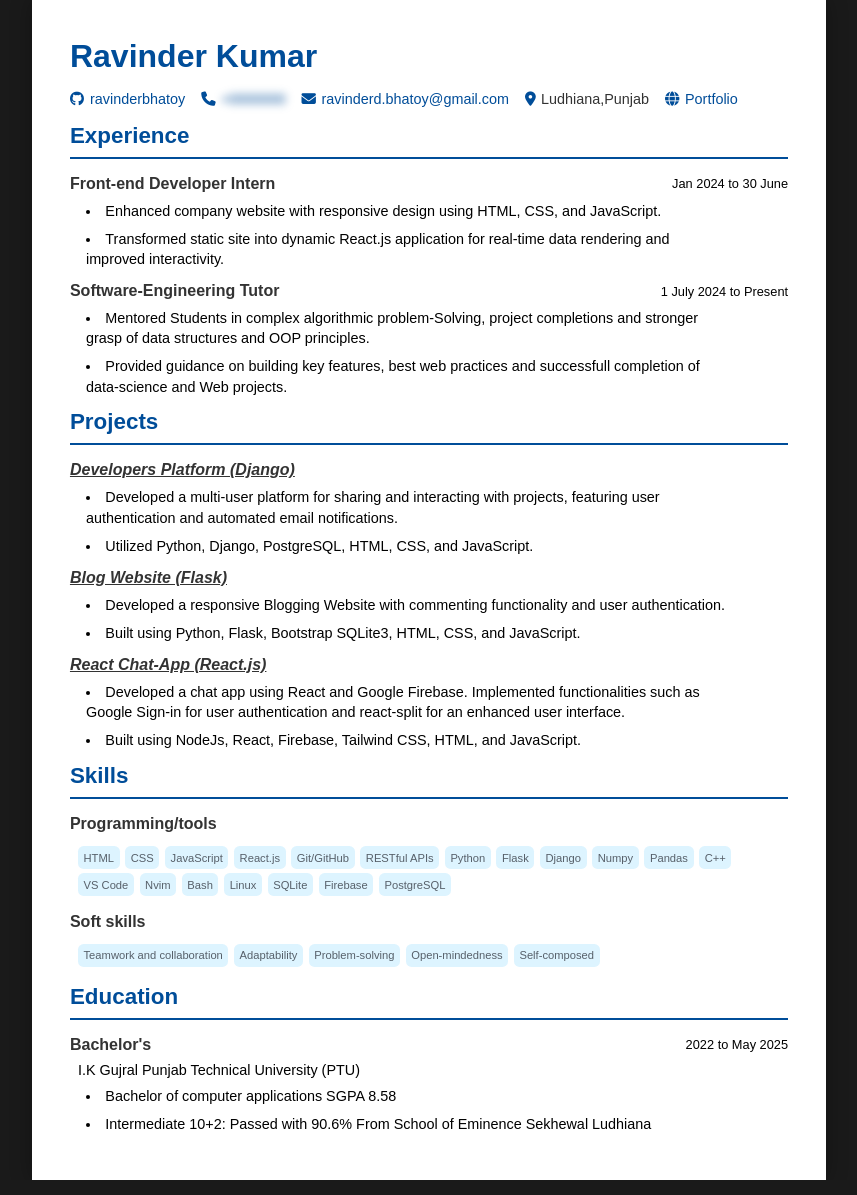
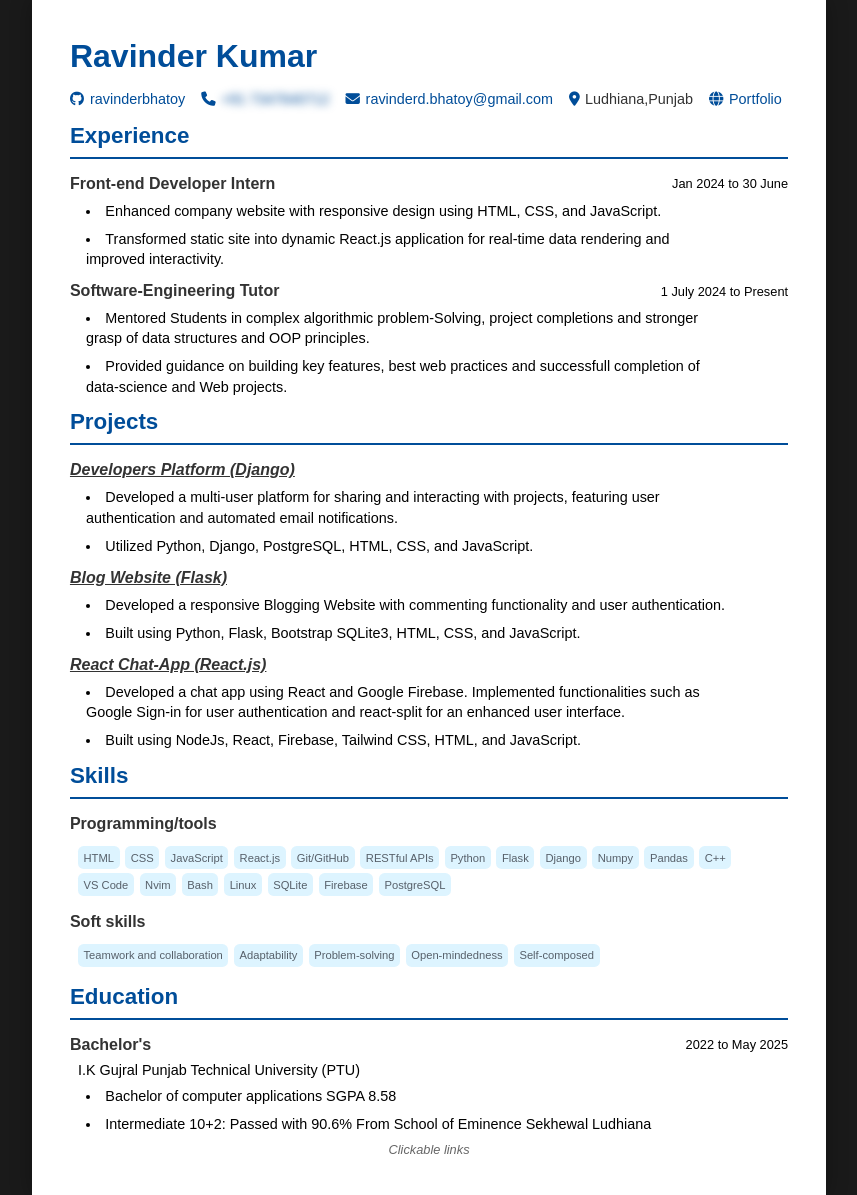
Before and after one commit to ravinderbhatoy/resume, a plain HTML site: page index.html in a window 1280 px wide. Shown: the whole page, without its empty margins (211-1068 px from the left). Drawn offline with Linux system fonts and the light colour scheme.

Commit message:
clickable links text add

```diff
--- a/index.html
+++ b/index.html
@@ -22,7 +22,7 @@
             <a href="http://github.com/ravinderbhatoy">ravinderbhatoy</a></span
           >
           <span class="phone-blur"
-            ><i class="fas fa-phone"></i> <a href="">+0000000</a></span
+            ><i class="fas fa-phone"></i> <a href="">+91 7347640712</a></span
           >
           <span
             ><i class="fas fa-envelope"></i>
@@ -214,6 +214,8 @@
           </ul>
         </div>
       </section>
+
+      <span><em>Clickable links</em></span>
     </div>
   </body>
   <script>
--- a/print.css
+++ b/print.css
@@ -14,9 +14,9 @@
         margin-right: 0.4rem;
     }
     .phone-blur a {
-        filter: blur(4px);
+        /* filter: blur(4px);
         pointer-events: none;
         cursor: default;
-        transition: filter 0.3s ease;
+        transition: filter 0.3s ease; */
     }
 }/* Add any other necessary print styles here */
--- a/styles.css
+++ b/styles.css
@@ -247,3 +247,10 @@ li {
         box-shadow: none;
     }
 }
+
+span em {
+    font-style: italic;
+    color: #666; /* Lighter gray for emphasis */
+    display: block;
+    text-align: center;
+}
```
